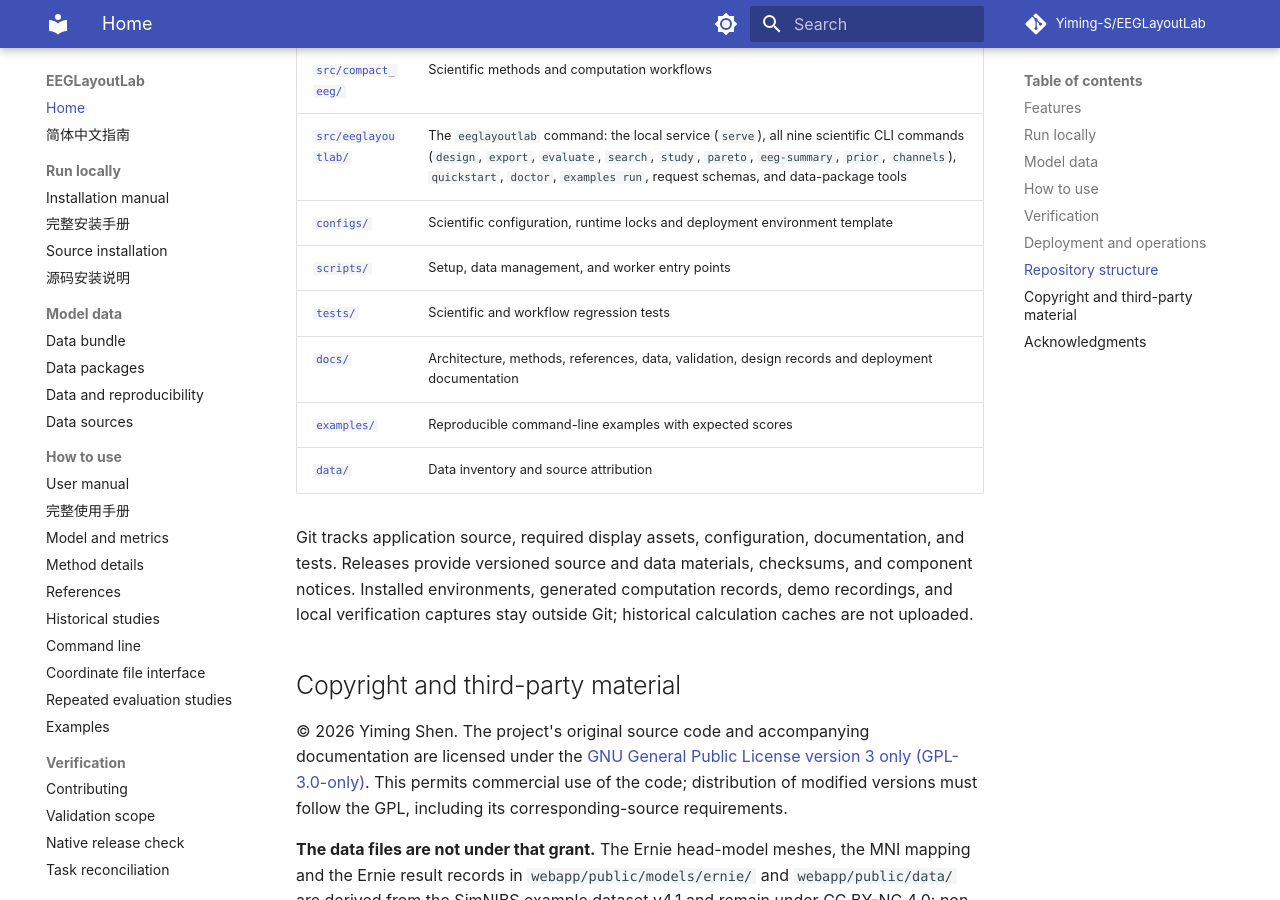
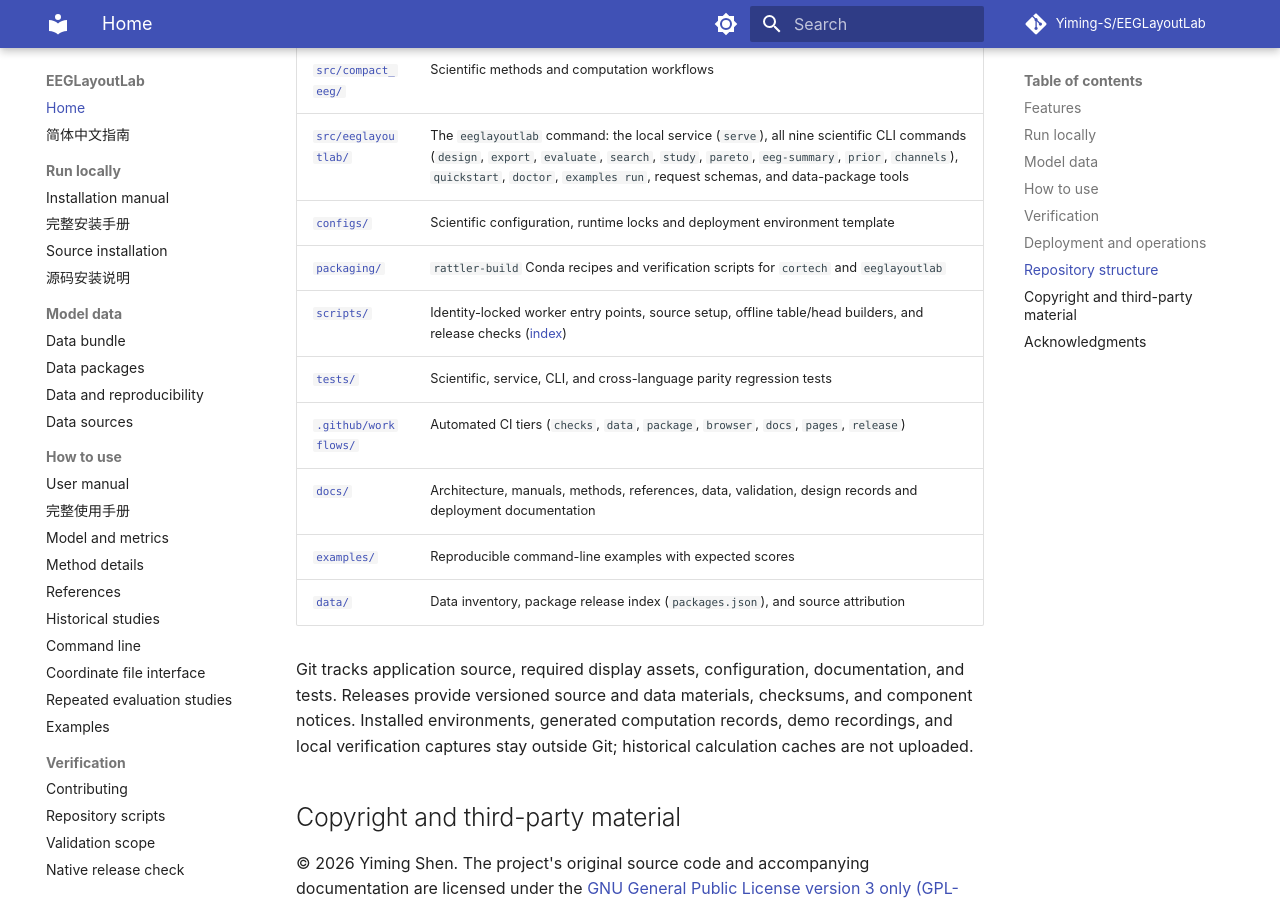
Before and after one commit to Yiming-S/EEGLayoutLab, an MkDocs documentation site: the page built from README.md, in a window 1280 px wide and 900 px high, scrolled down 6904 px. Built offline with MkDocs 1.6.1 and Material for MkDocs 9.7.7, drawn with Linux system fonts in a browser that asks for light colours; comment, search, counter and statistics services are not loaded; the version menu is left out.

Commit message:
docs: add scripts/README.md index and complete repo structure & mkdocs nav

```diff
--- a/README.md
+++ b/README.md
@@ -114,11 +114,13 @@ See [server configuration](docs/server-deployment.md) and [web operations](docs/
 | [`src/compact_eeg/`](src/compact_eeg/) | Scientific methods and computation workflows |
 | [`src/eeglayoutlab/`](src/eeglayoutlab/) | The `eeglayoutlab` command: the local service (`serve`), all nine scientific CLI commands (`design`, `export`, `evaluate`, `search`, `study`, `pareto`, `eeg-summary`, `prior`, `channels`), `quickstart`, `doctor`, `examples run`, request schemas, and data-package tools |
 | [`configs/`](configs/) | Scientific configuration, runtime locks and deployment environment template |
-| [`scripts/`](scripts/) | Setup, data management, and worker entry points |
-| [`tests/`](tests/) | Scientific and workflow regression tests |
-| [`docs/`](docs/) | Architecture, methods, references, data, validation, design records and deployment documentation |
+| [`packaging/`](packaging/) | `rattler-build` Conda recipes and verification scripts for `cortech` and `eeglayoutlab` |
+| [`scripts/`](scripts/) | Identity-locked worker entry points, source setup, offline table/head builders, and release checks ([index](scripts/README.md)) |
+| [`tests/`](tests/) | Scientific, service, CLI, and cross-language parity regression tests |
+| [`.github/workflows/`](.github/workflows/) | Automated CI tiers (`checks`, `data`, `package`, `browser`, `docs`, `pages`, `release`) |
+| [`docs/`](docs/) | Architecture, manuals, methods, references, data, validation, design records and deployment documentation |
 | [`examples/`](examples/) | Reproducible command-line examples with expected scores |
-| [`data/`](data/) | Data inventory and source attribution |
+| [`data/`](data/) | Data inventory, package release index (`packages.json`), and source attribution |
 
 Git tracks application source, required display assets, configuration, documentation, and tests. Releases provide versioned source and data materials, checksums, and component notices. Installed environments, generated computation records, demo recordings, and local verification captures stay outside Git; historical calculation caches are not uploaded.
 
--- a/mkdocs.yml
+++ b/mkdocs.yml
@@ -28,6 +28,7 @@ watch:
   - data/README.md
   - data/SOURCES.md
   - examples/README.md
+  - scripts/README.md
 
 # Broken links, broken anchors and navigation entries without a page fail the build.
 strict: true
@@ -68,6 +69,7 @@ nav:
       - Examples: examples/README.md
   - Verification:
       - Contributing: CONTRIBUTING.md
+      - Repository scripts: scripts/README.md
       - Validation scope: docs/validation.md
       - Native release check: docs/native-release-gate.md
       - Task reconciliation: docs/task-reconciliation.md
@@ -87,6 +89,7 @@ nav:
       - Projects and deliveries: contracts/project-formats.md
   - Design:
       - "0001: Local-first application": docs/design/0001-local-first-architecture.md
+      - "0001: Own surface projection": docs/design/0001-own-projection.md
       - "0001: Phase 2 plan": docs/design/0001-phase-2-plan.md
       - "0001: Phase 3 plan": docs/design/0001-phase-3-plan.md
       - "0002: Installed scientific root": docs/design/0002-installed-scientific-root.md
--- a/pyproject.toml
+++ b/pyproject.toml
@@ -5,7 +5,7 @@ build-backend = "setuptools.build_meta"
 [project]
 name = "compact-eeg"
 version = "0.2.0"
-description = "EEGLayoutLab fixed-64 EEG layout research application"
+description = "Local-first design, evaluation, and comparison of compact multi-region EEG electrode layouts"
 license = "GPL-3.0-only"
 license-files = ["LICENSE", "THIRD_PARTY_NOTICES.md"]
 requires-python = ">=3.11,<3.14"
```
Also changed, not shown: scripts/README.md (added, +67 -0 lines).
